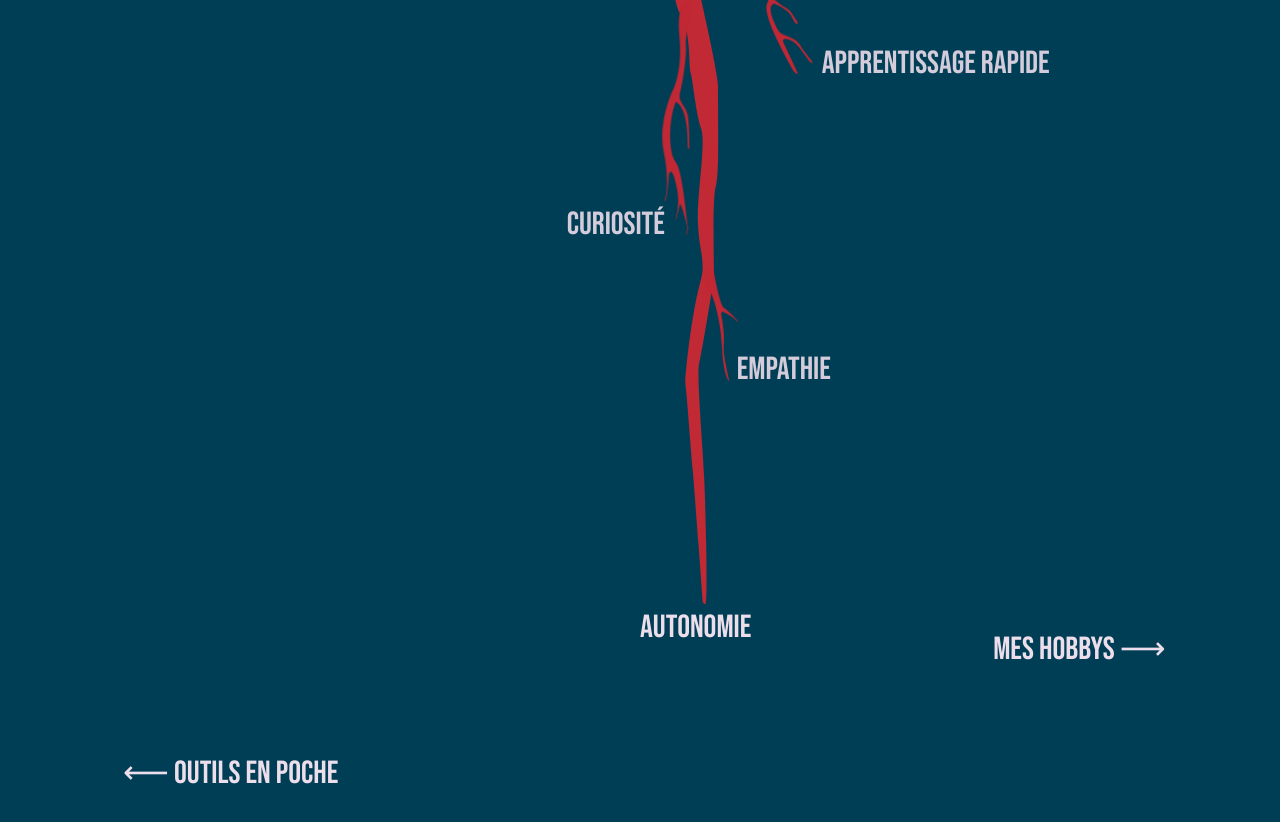
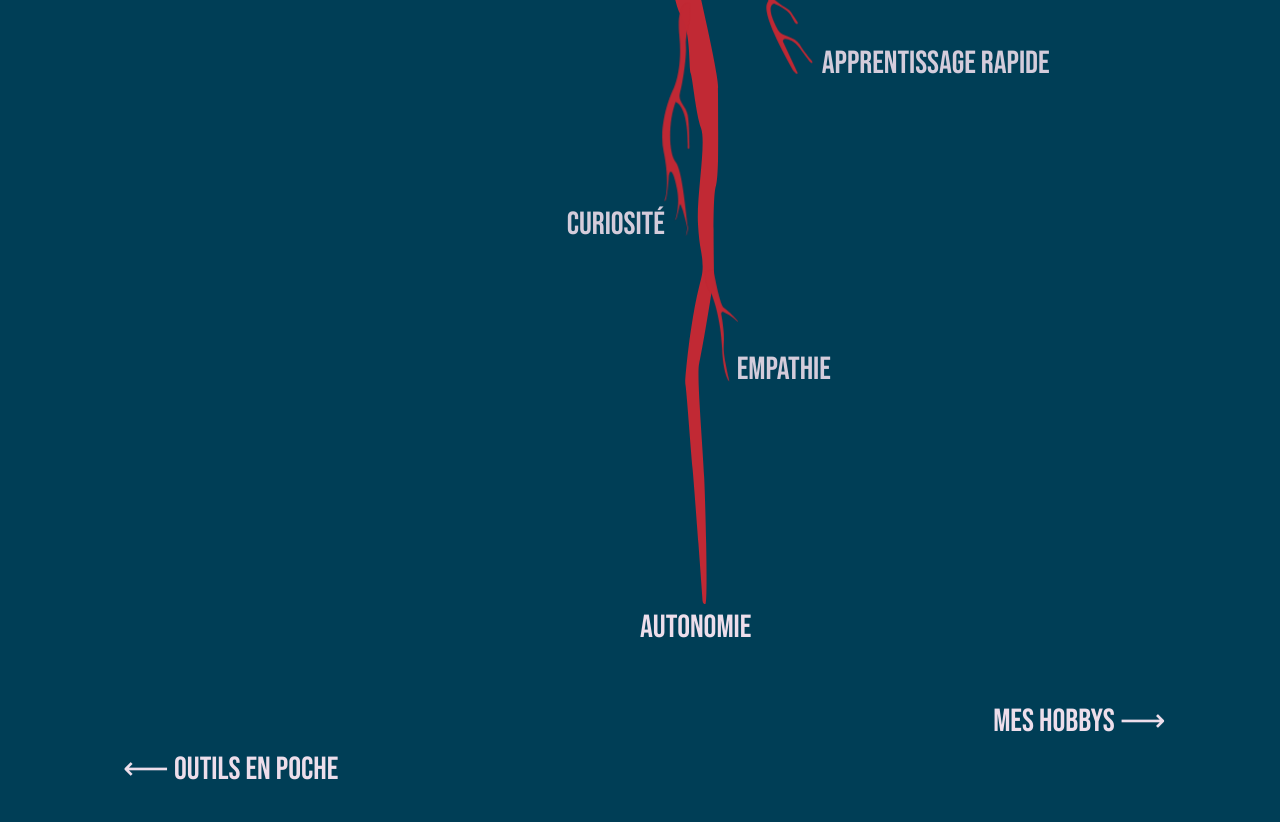
Before and after one commit to AlexandraBosquee/portfolio-2025, a website: page soft_skills.html in a window 1280 px wide. Shown: the part 1744-2566 px from the top of the page. Drawn offline with nearby package versions, Linux system fonts and the light colour scheme.

Commit message:
softskills footer

```diff
--- a/src/scss/_soft_skills.sass
+++ b/src/scss/_soft_skills.sass
@@ -106,7 +106,7 @@
 
 
 .footer-skills
-    min-height: 35vh
+    margin-top: 6rem
 
 
 
```
Also changed, not shown: css/style.min.css.
